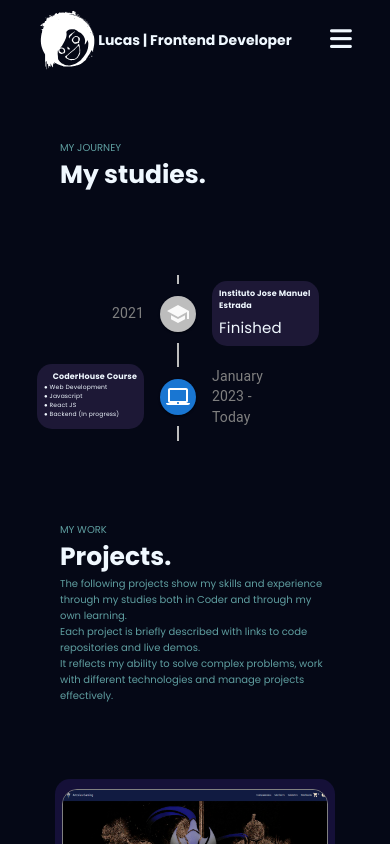
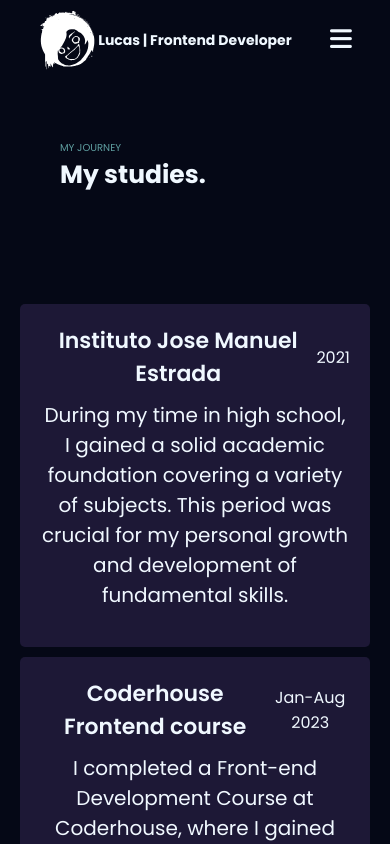
Before and after one commit to CapiLucas/Portfolio, a React (Create React App) app: page /experience in a window 390 px wide. Shown: the top 844 px of the page. Built offline with nearby package versions, Linux system fonts and the light colour scheme.

Commit message:
better timeline

```diff
--- a/src/components/canvas/Timeline.jsx
+++ b/src/components/canvas/Timeline.jsx
@@ -1,72 +1,61 @@
 import * as React from "react";
-import Timeline from "@mui/lab/Timeline";
-import TimelineItem from "@mui/lab/TimelineItem";
-import TimelineSeparator from "@mui/lab/TimelineSeparator";
-import TimelineConnector from "@mui/lab/TimelineConnector";
-import TimelineContent from "@mui/lab/TimelineContent";
-import TimelineOppositeContent from "@mui/lab/TimelineOppositeContent";
-import TimelineDot from "@mui/lab/TimelineDot";
-import LaptopMacIcon from "@mui/icons-material/LaptopMac";
-import SchoolIcon from "@mui/icons-material/School";
+import "./timeline.css";
 
 export default function CustomizedTimeline() {
   return (
     <div>
-      <Timeline position="alternate">
-        <TimelineItem>
-          <TimelineOppositeContent
-            sx={{ m: "auto 0" }}
-            variant="body2"
-            color="grey"
-          >
-            2021
-          </TimelineOppositeContent>
-          <TimelineSeparator>
-            <TimelineConnector />
-            <TimelineDot>
-              <SchoolIcon />
-            </TimelineDot>
-            <TimelineConnector />
-          </TimelineSeparator>
-          <TimelineContent>
-            <div className="timelineDiv">
-              <h2 className="titleTimeline">Instituto Jose Manuel Estrada</h2>
-              <p className="PTimeline">Finished </p>
+      <div class="timeline-wrapper">
+        <div class="center-line">
+          <a href="#" class="scroll-icon">
+            <i class="fas fa-caret-up"></i>
+          </a>
+        </div>
+        <div class="row row-1">
+          <section>
+            <i class="icon fas fa-home"></i>
+            <div class="details">
+              <span class="title">Instituto Jose Manuel Estrada</span>
+              <span>2021</span>
             </div>
-          </TimelineContent>
-        </TimelineItem>
-        <TimelineItem>
-          <TimelineOppositeContent
-            sx={{ m: "auto 0" }}
-            variant="body2"
-            color="grey"
-          >
-            January 2023 - Today
-          </TimelineOppositeContent>
-          <TimelineSeparator>
-            <TimelineConnector />
-            <TimelineDot color="primary">
-              <LaptopMacIcon />
-            </TimelineDot>
-            <TimelineConnector />
-          </TimelineSeparator>
-          <TimelineContent sx={{ py: "12px", px: 2 }}>
-            <div className="timelineDiv">
-              <h2 className="titleTimeline">CoderHouse Course</h2>
-              <div>
-                <ul>
-                  <li>● Web Development</li>
-                  <li>● Javascript</li>
-                  <li>● React JS</li>
-                  <li>
-                    ● Backend <span>(</span>In progress<span>)</span>
-                  </li>
-                </ul>
-              </div>
+            <p className="TimelineP">
+              During my time in high school, I gained a solid academic
+              foundation covering a variety of subjects. This period was crucial
+              for my personal growth and development of fundamental skills.
+            </p>
+          </section>
+        </div>
+        <div class="row row-2">
+          <section>
+            <i class="icon fas fa-code"></i>
+            <div class="details">
+              <span class="title">Coderhouse Frontend course</span>
+              <span>Jan-Aug 2023 </span>
             </div>
-          </TimelineContent>
-        </TimelineItem>
-      </Timeline>
+            <p className="TimelineP">
+              I completed a Front-end Development Course at Coderhouse, where I
+              gained valuable knowledge and hands-on experience in creating user
+              interfaces and interactive websites. This course equipped me with
+              the skills needed to design and optimize the user experience.
+            </p>
+          </section>
+        </div>
+        <div class="row row-1">
+          <section>
+            <i class="icon fas fa-file-code"></i>
+            <div class="details">
+              <span class="title">Coderhouse Backend course</span>
+              <span>Actually</span>
+            </div>
+            <p className="TimelineP">
+              Currently, I'm enrolled in a Backend Development Course at
+              Coderhouse. This program focuses on server-side programming,
+              databases, and other essential components that power web
+              applications. It's equipping me with the skills to handle the
+              logic and functionality behind web applications.
+            </p>
+          </section>
+        </div>
+      </div>
     </div>
   );
 }
--- a/src/components/canvas/studies.css
+++ b/src/components/canvas/studies.css
@@ -6,105 +6,14 @@
   font-size: 20px;
   color: cadetblue;
 }
-.wrapper{
-    display: flex;
-    justify-content: center;
-    margin-top: 15px;
-    margin-bottom: 15px;
-}
-.MuiTimeline-root{
-    width:230px
-}
-.titleTimeline{
-    font-size: 28px;
-}
-.PTimeline{
-    font-size: 25px;
-}
-.timelineDiv{
-    width: 310px;
-    background-color: rgb(29, 24, 54);
-    border-radius: 15px;
-    padding: 7px;
-}
-.timelineDiv ul{
-    display: flex;
-    flex-direction: column;
-    align-items: flex-start;
-}
-@media (max-width:760px) {
-    .titleTimeline{
-        font-size: 24px;
-    }
-    .PTimeline{
-        position: absolute;
-        bottom: 25px;
-        font-size: 40px;
-    }
-    .timelineDiv{
-        width: 272px;
-        height: 172px;
-    }
-    .titleTimeline{
-        font-size: 20px;
-    }
 
-}
-@media (max-width:660px) {
-    .timelineDiv{
-        width: 190px;
-        height: 160px;
-    }
-    .timelineDiv ul li{
-        font-size: 13px;
-    }
-    li{
-        margin-right: 15px;
-    }
-}
 @media (max-width:500px) {
-    .timelineDiv{
-        width: 150px;
-        height: 100px;
-    }
     .jorney p {
         font-size: 10px;
     }
-    .titleTimeline{
-        font-size: 13px;
-    }
-    .PTimeline{
-        margin-top: 5px;
-        position: inherit;
-        font-size: 15px;
-    }
-    .timelineDiv ul li{
-        font-size: 9px;
-    }
-    li{
-        margin-right: 15px;
-    }
 }
 @media (max-width:415px) {
-    .timelineDiv{
-        width: 107px;
-        height: 65px;
-    }
     .jorney p {
         font-size: 10px;
     }
-    .titleTimeline{
-        font-size: 8px;
-    }
-    .PTimeline{
-        margin-top: 5px;
-        position: inherit;
-        font-size: 15px;
-    }
-    .timelineDiv ul li{
-        font-size: 6px;
-    }
-    li{
-        margin-right: 15px;
-    }
 }
--- /dev/null
+++ b/src/components/canvas/timeline.css
@@ -0,0 +1,136 @@
+::selection {
+    color: #fff;
+    background: #ff7979;
+  }
+  .timeline-wrapper {
+    max-width: 1080px;
+    margin: 50px auto;
+    padding: 0 20px;
+    position: relative;
+  }
+  .timeline-wrapper .center-line {
+    position: absolute;
+    height: 100%;
+    width: 4px;
+    background: #fff;
+    left: 50%;
+    top: 20px;
+    transform: translateX(-50%);
+  }
+  .timeline-wrapper .row {
+    display: flex;
+  }
+  .timeline-wrapper .row-1 {
+    justify-content: flex-start;
+  }
+  .timeline-wrapper .row-2 {
+    justify-content: flex-end;
+  }
+  .timeline-wrapper .row section {
+    background-color: #1d1836;
+    border-radius: 5px;
+    width: calc(50% - 40px);
+    padding: 20px;
+    position: relative;
+  }
+  .timeline-wrapper .row section::before {
+    position: absolute;
+    content: "";
+    height: 15px;
+    width: 15px;
+    background: #fff;
+    top: 28px;
+    z-index: -1;
+    transform: rotate(45deg);
+  }
+  .timeline-wrapper .row-1 section::before {
+    right: -7px;
+  }
+  .timeline-wrapper .row-2 section::before {
+    left: -7px;
+  }
+  .timeline-wrapper .row section .icon,
+  .timeline-wrapper .center-line .scroll-icon {
+    position: absolute;
+    background: #f2f2f2;
+    height: 40px;
+    width: 40px;
+    text-align: center;
+    line-height: 40px;
+    border-radius: 50%;
+    color: #ff7979;
+    font-size: 17px;
+    box-shadow: 0 0 0 4px #fff, inset 0 2px 0 rgba(0, 0, 0, 0.08),
+      0 3px 0 4px rgba(0, 0, 0, 0.05);
+  }
+  .timeline-wrapper .center-line .scroll-icon {
+    bottom: 0px;
+    left: 50%;
+    font-size: 25px;
+    transform: translateX(-50%);
+  }
+  .timeline-wrapper .row-1 section .icon {
+    top: 15px;
+    right: -60px;
+  }
+  .timeline-wrapper .row-2 section .icon {
+    top: 15px;
+    left: -60px;
+  }
+  .details span {
+    color: aliceblue;
+  }
+  .timeline-wrapper .row section .details,
+  .timeline-wrapper .row section .bottom {
+    display: flex;
+    align-items: center;
+    justify-content: space-between;
+  }
+  .timeline-wrapper .row section .details .title {
+    font-size: 22px;
+    font-weight: 600;
+    color: aliceblue;
+  }
+  .timeline-wrapper .row section p {
+    margin: 10px 0 17px 0;
+    font-size: 20px;
+  }
+  .timeline-wrapper .row section .bottom a {
+    text-decoration: none;
+    background: #ff7979;
+    color: #fff;
+    padding: 7px 15px;
+    border-radius: 5px;
+    font-weight: 400;
+    transition: all 0.3s ease;
+  }
+  .timeline-wrapper .row section .bottom a:hover {
+    transform: scale(0.97);
+  }
+  @media (max-width: 790px) {
+    .timeline-wrapper .center-line {
+      left: 40px;
+    }
+    .timeline-wrapper .row {
+      margin: 30px 0 3px 60px;
+    }
+    .timeline-wrapper .row section {
+      width: 100%;
+    }
+    .timeline-wrapper .row-1 section::before {
+      left: -7px;
+    }
+    .timeline-wrapper .row-1 section .icon {
+      left: -60px;
+    }
+  }
+  @media (max-width: 440px) {
+    .timeline-wrapper .center-line,
+    .timeline-wrapper .row section::before,
+    .timeline-wrapper .row section .icon {
+      display: none;
+    }
+    .timeline-wrapper .row {
+      margin: 10px 0;
+    }
+  }
```
